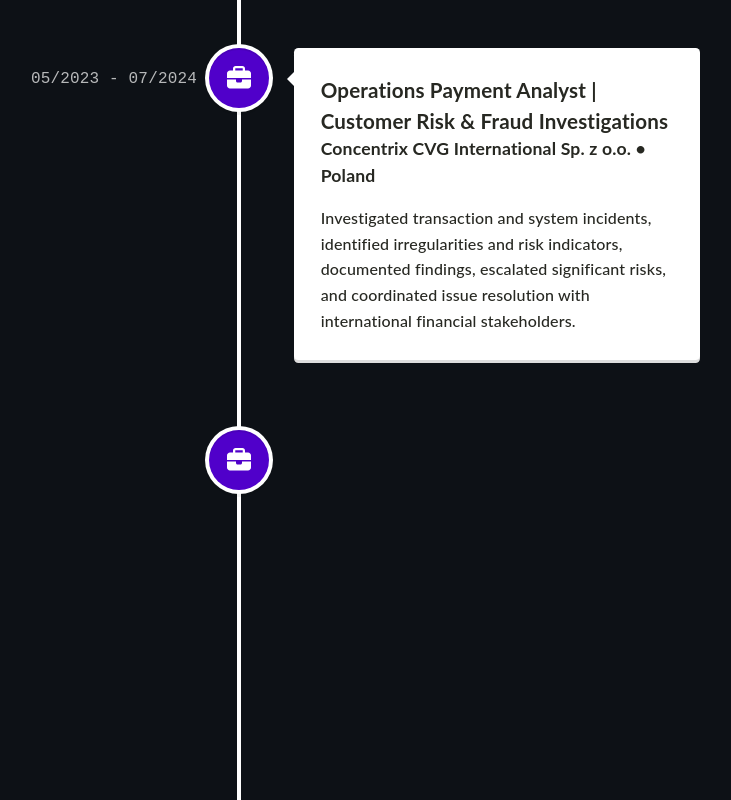
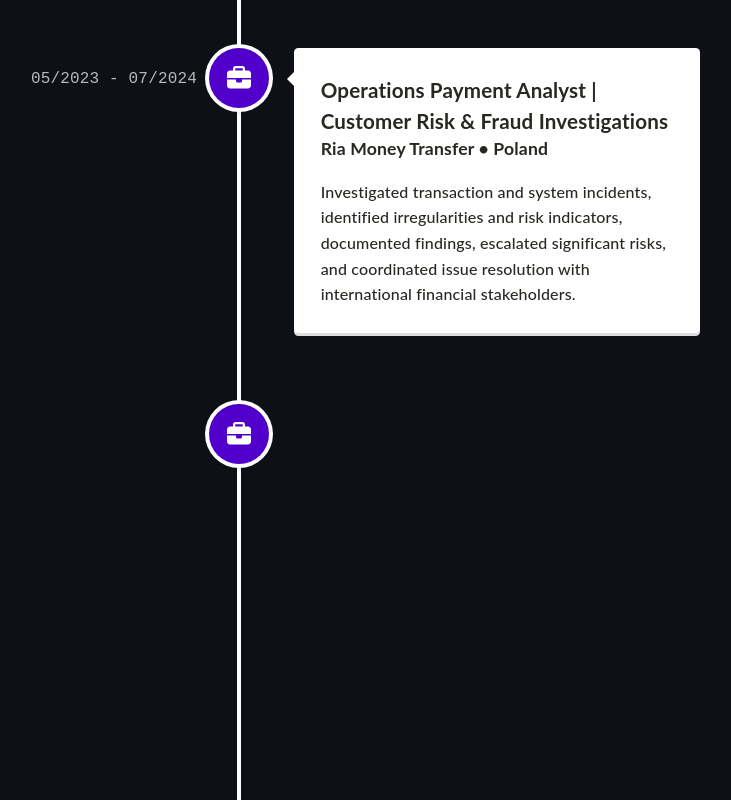
Before and after one commit to natinaelaberashi/portfolio-website, a React (Create React App) app: page / in a window 1280 px wide. Shown: the part 2140-2940 px from the top of the page, without its empty margins (401-1132 px from the left). Built offline with nearby package versions, Linux system fonts and the light colour scheme.

Commit message:
Update employer name to Ria Money Transfer

```diff
--- a/src/components/Timeline.tsx
+++ b/src/components/Timeline.tsx
@@ -19,7 +19,7 @@ function Timeline() {
           </VerticalTimelineElement>
           <VerticalTimelineElement className="vertical-timeline-element--work" date="05/2023 - 07/2024" iconStyle={{ background: '#5000ca', color: 'rgb(39, 40, 34)' }} icon={<FontAwesomeIcon icon={faBriefcase} />}>
             <h3 className="vertical-timeline-element-title">Operations Payment Analyst | Customer Risk & Fraud Investigations</h3>
-            <h4 className="vertical-timeline-element-subtitle">Concentrix CVG International Sp. z o.o. • Poland</h4>
+            <h4 className="vertical-timeline-element-subtitle">Ria Money Transfer • Poland</h4>
             <p>Investigated transaction and system incidents, identified irregularities and risk indicators, documented findings, escalated significant risks, and coordinated issue resolution with international financial stakeholders.</p>
           </VerticalTimelineElement>
           <VerticalTimelineElement className="vertical-timeline-element--work" date="01/2020 - 10/2021" iconStyle={{ background: '#5000ca', color: 'rgb(39, 40, 34)' }} icon={<FontAwesomeIcon icon={faBriefcase} />}>
```
